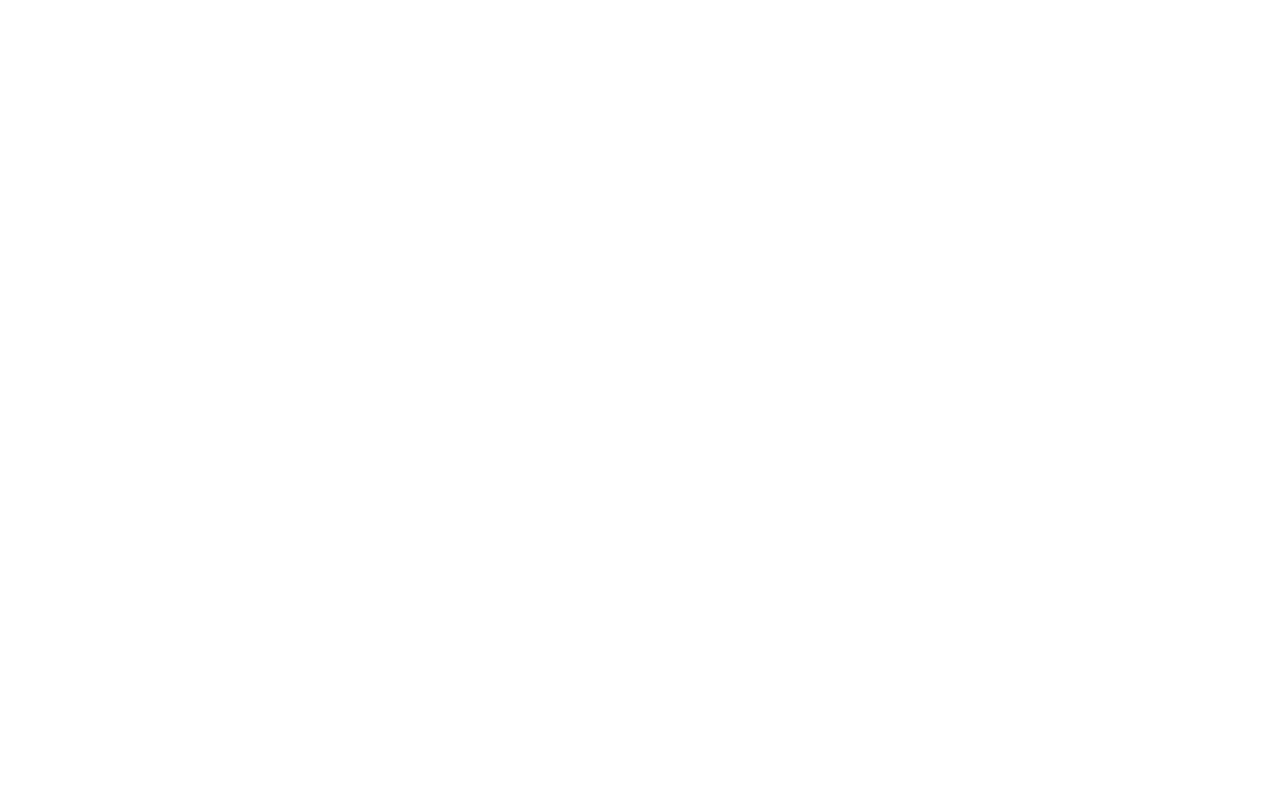
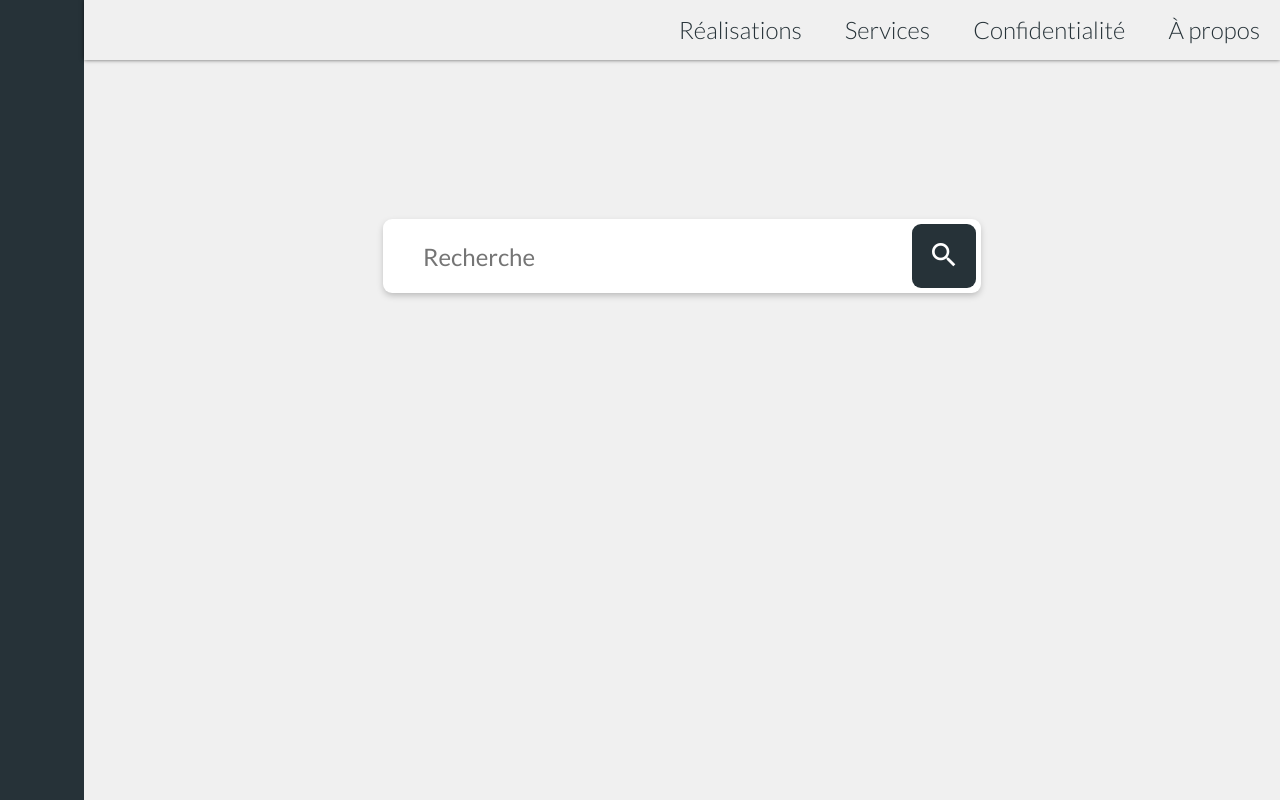
Before and after one commit to historiamatica/hm-crawler, a PHP site: page / in a window 1280 px wide. Before the commit the page is empty. Run offline with PHP 8.4, Linux system fonts and the light colour scheme.

Commit message:
Nouveau design

```diff
--- a/index.php
+++ b/index.php
@@ -10,7 +10,23 @@
 
 </head>
 <body>
+	<nav class="sideNav">
 
+	</nav>
+	<main>
+		<nav class="topNav">
+			<a href="#">Réalisations</a>
+			<a href="#">Services</a>
+			<a href="#">Confidentialité</a>
+			<a href="#">À propos</a>
+		</nav>
+		<section class="moduleRecherche">
+			<form action="recherche.php" method="post">
+				<input id="barreRecherche" type="text" placeholder="Recherche">
+				<button id="btnRecherche"><i class="i32">search</i></button>
+			</form>
+		</section>
+	</main>
 
 	<script src="res/app.js"></script>
 </body>
--- a/res/app.css
+++ b/res/app.css
@@ -14,7 +14,7 @@
 /*CONFIGURATION ET RESET*/
 
 :root{
-    --primary: #092834;
+    --primary: #263238;
     --secondary: #a0b9b9;
 }
 
@@ -34,6 +34,8 @@ body{
     font-size: 1.6rem;
     color: var(--text);
     width: 100vw;
+    display:flex;
+    flex-wrap: nowrap;
 }
 
 .primary{
@@ -118,3 +120,78 @@ i{
 .i512{
     font-size: 51.2rem;
 }
+
+.sideNav{
+    width: 90px;
+    background: var(--primary);
+    height: 100vh;
+}
+
+.topNav{
+    height: 60px;
+    width: 100%;
+    background: #f0f0f0;
+    box-shadow: 0 0 4px rgba(0, 0, 0, 0.604);
+    display: block;
+    text-align: right;
+}
+
+main{
+    width: 100%;
+    min-height: 100vh;
+    background: #f0f0f0;
+}
+
+.topNav a{
+    padding-left: 20px;
+    padding-right: 20px;
+    line-height: 60px;
+    display: inline-block;
+    font-weight: 300;
+    font-size: 2.4rem;
+}
+
+.moduleRecherche{
+    width: 100%;
+    height: 400px;
+    display: flex;
+    align-items: center;
+    justify-content: center;
+}
+
+form{
+    width: 50%;
+    height: 74px;
+    display: flex;
+    position: relative;
+}
+
+#barreRecherche{
+    flex: 0 0 100%;
+    height: 74px;
+    margin-top: -4px;
+    border:none;
+    outline: none;
+    border-radius: 9px;
+    padding-left: 40px;
+    padding-right: 76px;
+    font-size: 2.4rem;
+    box-shadow: 0 3px 7px -1px rgba(0,0,0,0.25);
+    background: #fff;
+}
+
+#btnRecherche{
+    height: 64px;
+    width: 64px;
+    position: absolute;
+    right: 5px;
+    top: 1px;
+    border-radius: 9px;
+    border: none;
+    background: #263238;
+    color: #f0f0f0;
+}
+
+#btnRecherche i{
+    color: #fff;
+}
```
Lines whose indentation alone changed are shown as unchanged.
